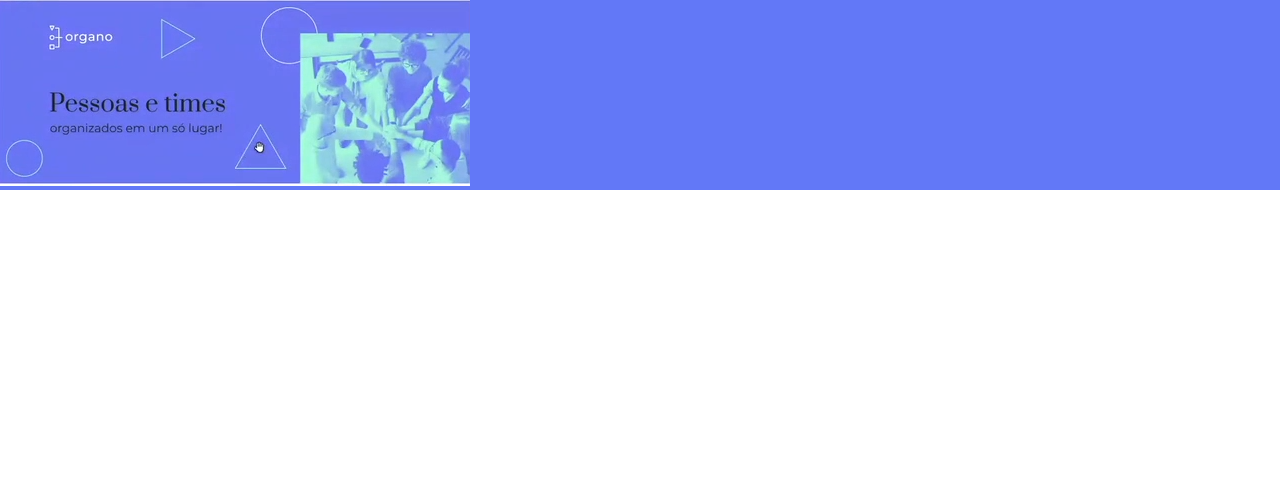
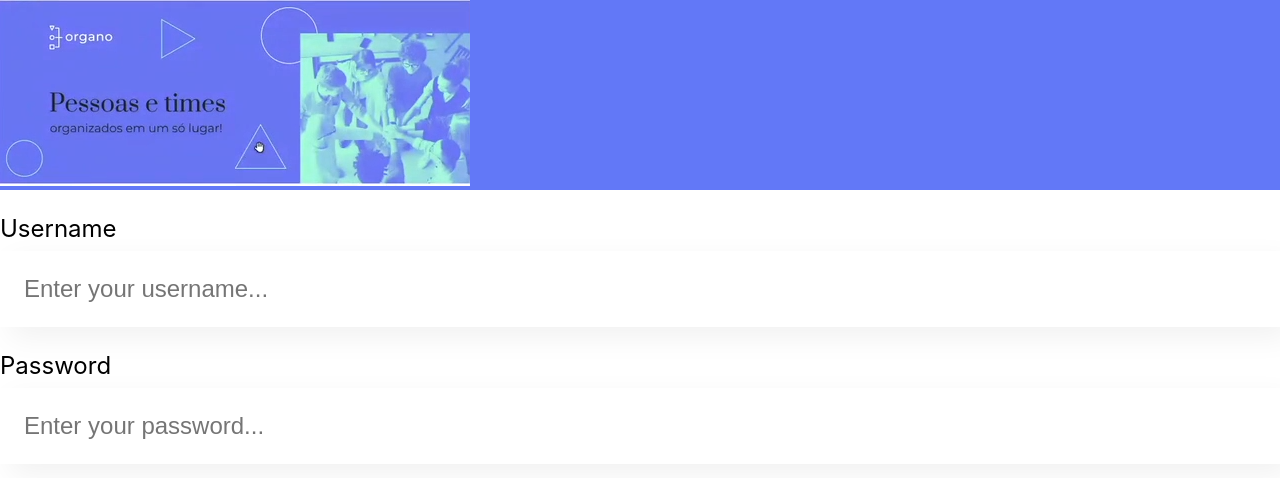
Before and after one commit to mdhenriques/desafio3-modalgr-frontend, a React (Create React App) app: page / in a window 1280 px wide. Shown: the top 478 px of the page. Built offline with nearby package versions, Linux system fonts and the light colour scheme.

Commit message:
Criando primeiros campos

```diff
--- a/src/App.css
+++ /dev/null
@@ -1,38 +0,0 @@
-.App {
-  text-align: center;
-}
-
-.App-logo {
-  height: 40vmin;
-  pointer-events: none;
-}
-
-@media (prefers-reduced-motion: no-preference) {
-  .App-logo {
-    animation: App-logo-spin infinite 20s linear;
-  }
-}
-
-.App-header {
-  background-color: #282c34;
-  min-height: 100vh;
-  display: flex;
-  flex-direction: column;
-  align-items: center;
-  justify-content: center;
-  font-size: calc(10px + 2vmin);
-  color: white;
-}
-
-.App-link {
-  color: #61dafb;
-}
-
-@keyframes App-logo-spin {
-  from {
-    transform: rotate(0deg);
-  }
-  to {
-    transform: rotate(360deg);
-  }
-}
--- a/src/App.js
+++ b/src/App.js
@@ -1,9 +1,12 @@
-import Banner from './components/Banner/Banner.js';
+import Banner from './components/Banner';
+import TextField from './components/TextField';
 
 function App() {
   return (
     <div className="App">
       <Banner />
+      <TextField label="Username" placeholder="Enter your username..."/>
+      <TextField label="Password" placeholder="Enter your password..."/>
     </div>
   );
 }
--- /dev/null
+++ b/src/components/TextField/TextField.css
@@ -0,0 +1,19 @@
+.text-field {
+    margin: 24px 0;
+}
+
+.text-field label {
+    display: block;
+    margin-bottom: 8px;
+    font-size: 24px;
+}
+
+.text-field input {
+    background-color: #FFF;
+    box-shadow: 10px 10px 30px rgba(0, 0, 0, 0.06);
+    width: 100%;
+    border: none;
+    font-size: 24px;
+    padding: 24px;
+    box-sizing: border-box;
+}
--- /dev/null
+++ b/src/components/TextField/index.js
@@ -0,0 +1,12 @@
+import './TextField.css'
+
+const TextField = (props) => {
+    return (
+        <div className="text-field">
+            <label>{props.label}</label>
+            <input placeholder={props.placeholder}/>
+        </div>
+    )
+}
+
+export default TextField
--- a/src/index.js
+++ b/src/index.js
@@ -2,7 +2,6 @@
 import ReactDOM from 'react-dom/client';
 import './index.css';
 import App from './App';
-import reportWebVitals from './reportWebVitals';
 
 const root = ReactDOM.createRoot(document.getElementById('root'));
 root.render(
@@ -10,8 +9,3 @@
     <App />
   </React.StrictMode>
 );
-
-// If you want to start measuring performance in your app, pass a function
-// to log results (for example: reportWebVitals(console.log))
-// or send to an analytics endpoint. Learn more: https://bit.ly/CRA-vitals
-reportWebVitals();
```
Also changed, not shown: src/components/Banner/index.js (renamed from src/components/Banner/Banner.js), src/logo.svg (deleted), 1 other file (tests, documents, lock files or other folders).
